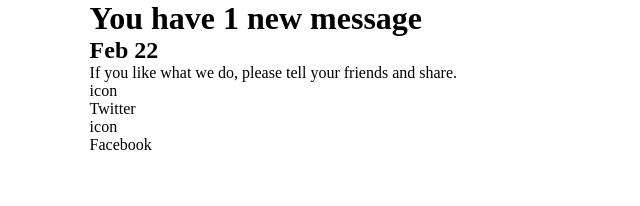
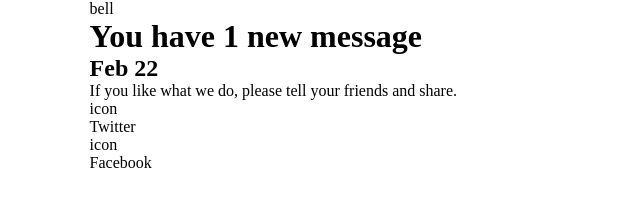
Before and after one commit to RubyMary18/Message-Notification, a plain HTML site: page index.html in a window 1280 px wide. Shown: the whole page, without its empty margins (0-640 px from the left). Drawn offline with Linux system fonts and the light colour scheme.

Commit message:
added bell icon

```diff
--- a/index.html
+++ b/index.html
@@ -22,7 +22,9 @@
           <div class="main-container">
             <div class="purple-container"></div>
             <div class="notification-container">
-              <div class="notification-bell"></div>
+              <div class="notification-bell">
+                <span class="bell-icon icon">bell</span>
+              </div>
               <div class="message-container">
                 <h1>You have 1 new message</h1>
                 <div class="email-box">
```
